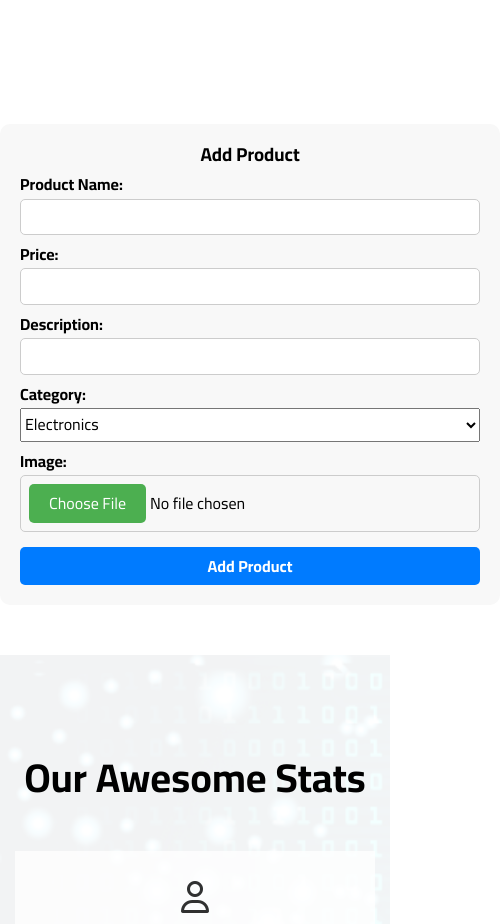
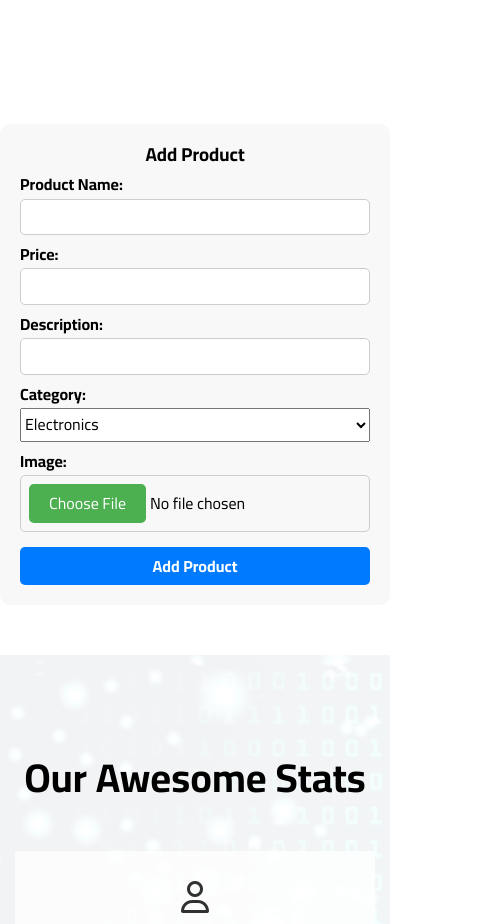
Before and after one commit to gemmy404/bosla-store-crud, a plain HTML site: page index.html in a window 390 px wide. Shown: the part 1580-2504 px from the top of the page, 500 px wide, since content can reach past the window. Drawn offline with Linux system fonts and the light colour scheme.

Commit message:
make add product form responsive

```diff
--- a/css/index.css
+++ b/css/index.css
@@ -320,6 +320,11 @@ ul {
     background: #f8f8f8;
     border-radius: 10px;
 }
+@media (max-width: 768px) {
+    .add-product {
+        width: 100%;
+    }
+}
 
 form {
     display: flex;
```
